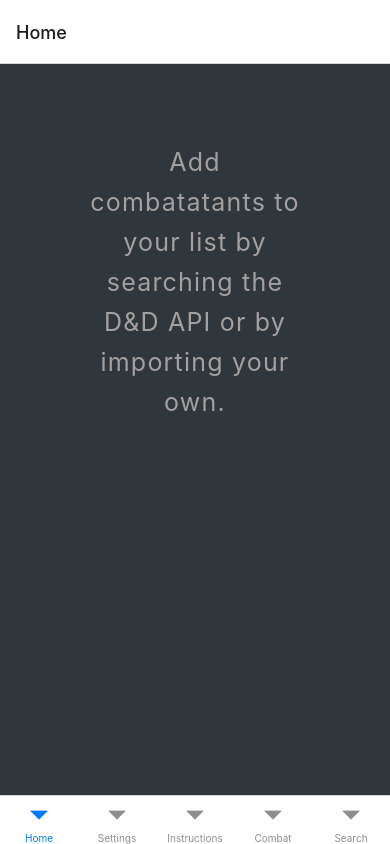
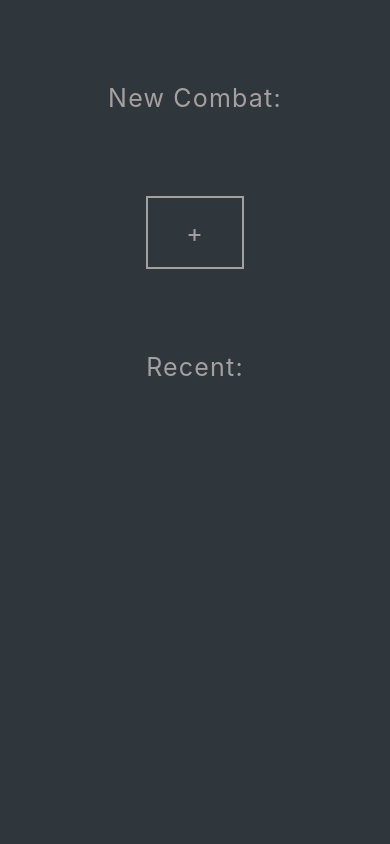
Before and after one commit to applied-sorcery/dnd-init-tracker, a React Native app: screen / in a window 390 px wide. Built offline with nearby package versions, Linux system fonts and the light colour scheme.

Commit message:
make combat screen the first on load; clean up App.js

```diff
--- a/App.js
+++ b/App.js
@@ -12,70 +12,16 @@
 //import Icon from 'react-native-vector-icons/MaterialIcons';
 //import Icon from '@expo/vector-icons/MaterialIcons';
 
-import React, {useState, useEffect} from 'react';
-import {View, StyleSheet} from 'react-native';
-import SearchView from './src/components/SearchView.js';
-import SearchStack from './src/components/SearchStack.js';
-import HomeView from './src/components/HomeView.js';
-import SettingsView from './src/components/SettingsView.js';
-import InstructionsView from './src/components/InstructionsView.js';
-import MonsterStatsView from './src/components/MonsterStatsView.js';
-import CombatView from './src/components/CombatView.js';
-import InfoView from './src/components/InfoView.js'
-import {
-  bottomTabNavigator,
-  NavigationContainer,
-} from '@react-navigation/native';
-
-import {createBottomTabNavigator} from '@react-navigation/bottom-tabs';
-import {Provider as StateProvider} from 'react-redux';
-import store from './src/redux/store';
-import Styles from './Style.js';
-import { createNativeStackNavigator } from '@react-navigation/native-stack';
-
-const Stack = createNativeStackNavigator();
-
-
-const Tab = createBottomTabNavigator();
-
-
+import CombatView from "./src/components/CombatView.js";
+import InfoView from "./src/components/InfoView.js";
+import { Provider as StateProvider } from "react-redux";
+import store from "./src/redux/store";
+import Styles from "./Style.js";
 
 const App = () => {
-
-
-  const SearchStack = () =>(
-   <Stack.Navigator>
-      <Stack.Screen
-      name="Search"
-      component={SearchView}
-      options={{}}
-        />
-      <Stack.Screen name="Info" component={InfoView} />
-    </Stack.Navigator>)
-
-
-
   return (
     <StateProvider store={store}>
-      <NavigationContainer>
-        <Tab.Navigator
-          initialRouteName="Home"
-          screenOptions={{
-            activeTintColor: 'white',
-            inactiveTintColor: Styles.defaultText.color,
-            activeBackgroundColor: Styles.container.backgroundColor,
-            inactiveBackgroundColor: Styles.container.backgroundColor,
-          }}>
-          <Tab.Screen name="Home" component={HomeView} />
-          <Tab.Screen name="Settings" component={SettingsView} />
-          <Tab.Screen name="Instructions" component={InstructionsView} />
-          <Tab.Screen name="Combat" component={CombatView} />
-          <Tab.Screen name="Search" component={SearchStack} />
-          {/* <Tab.Screen name="Info" component={InfoView} /> */}
-        </Tab.Navigator>
-
-
-      </NavigationContainer>
+      <CombatView />
     </StateProvider>
   );
 };
```
